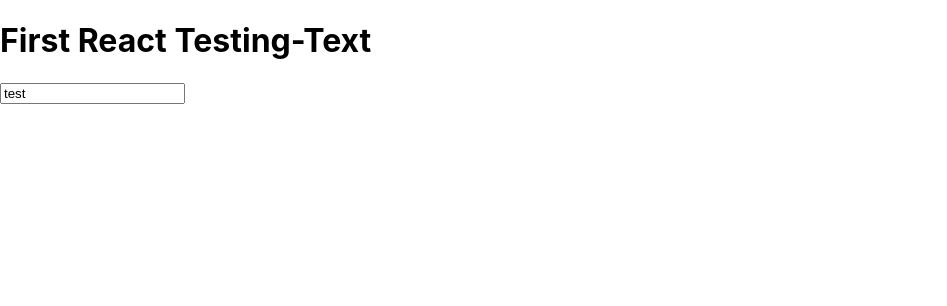
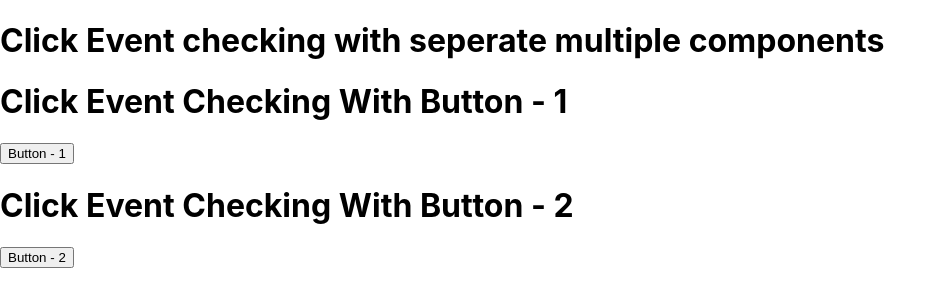
Before and after one commit to shakeer7396/TypeScript_Projects, a React (Create React App) app in the folder ReactTesting/blog-app/: page / in a window 1280 px wide. Shown: the top 306 px of the page, without its empty margins (0-947 px from the left). Built offline with nearby package versions, Linux system fonts and the light colour scheme.

Commit message:
Updated With New Functions With Click Events

```diff
--- a/ReactTesting/blog-app/src/App.js
+++ b/ReactTesting/blog-app/src/App.js
@@ -1,13 +1,15 @@
-import React from 'react'
+import React from "react";
+import Button from "./Button";
+import Button2 from "./Button2";
 
-const App = () => {
-
+function App() {
   return (
-    <div>
-      <h1>First React Testing-Text</h1>
-      <input type="text" placeholder='Enter User Name' name='UserName' id='UserId' value="test" />
+    <div className="App">
+      <h1>Click Event checking with seperate multiple components</h1>
+      <Button />
+      <Button2 />
     </div>
-  )
+  );
 }
 
-export default App
+export default App;
--- /dev/null
+++ b/ReactTesting/blog-app/src/Button.js
@@ -0,0 +1,14 @@
+import React, { useState } from "react";
+
+function Button() {
+  const [add, setAdd] = useState("");
+  return (
+    <div className="Button">
+      <h1>Click Event Checking With Button - 1</h1>
+      <button type="submit" onClick={()=>setAdd("Updated Data Showing In The Screen")} >Button - 1</button>
+      <h2>{add}</h2>
+    </div>
+  );
+}
+
+export default Button;
--- /dev/null
+++ b/ReactTesting/blog-app/src/Button2.js
@@ -0,0 +1,12 @@
+import React, { useState } from "react";
+function Button2() {
+  const [add, setAdd] = useState("");
+  return (
+    <div className="Button">
+      <h1>Click Event Checking With Button - 2</h1>
+      <button type="submit" onClick={()=>setAdd("ClickEvent Checking With Another Functions")} >Button - 2</button>
+      <h2>{add}</h2>
+    </div>
+  );
+}
+export default Button2;
```
Also changed, not shown: 2 other files (tests, documents, lock files or other folders).
